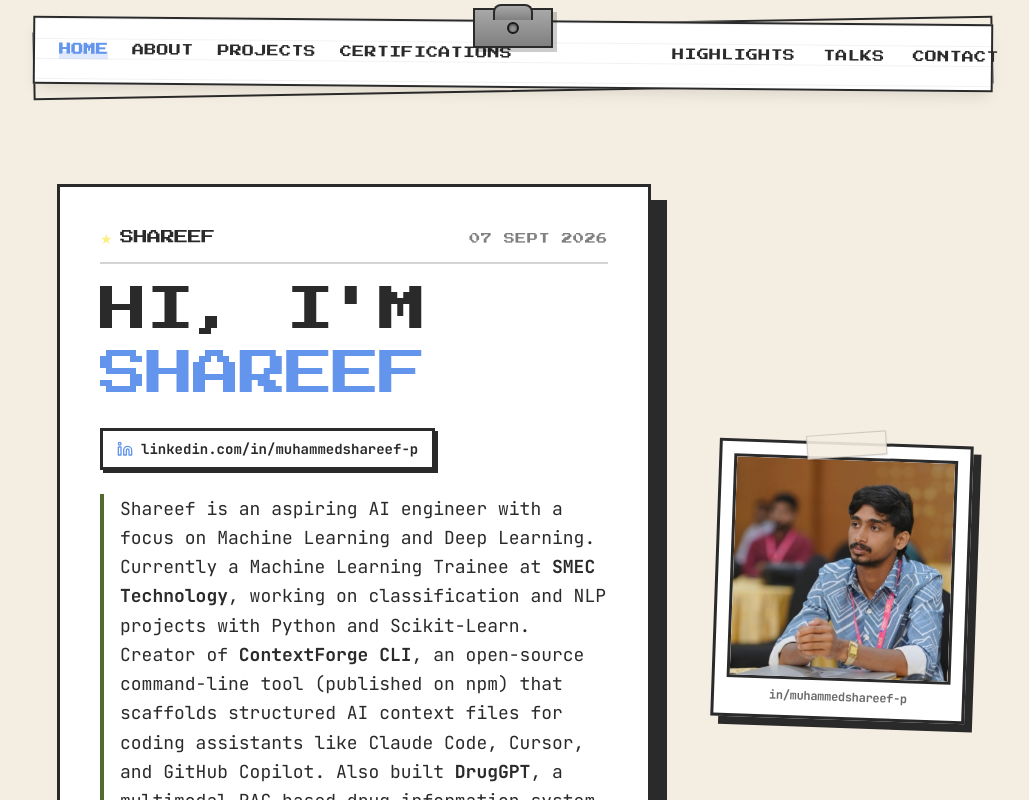
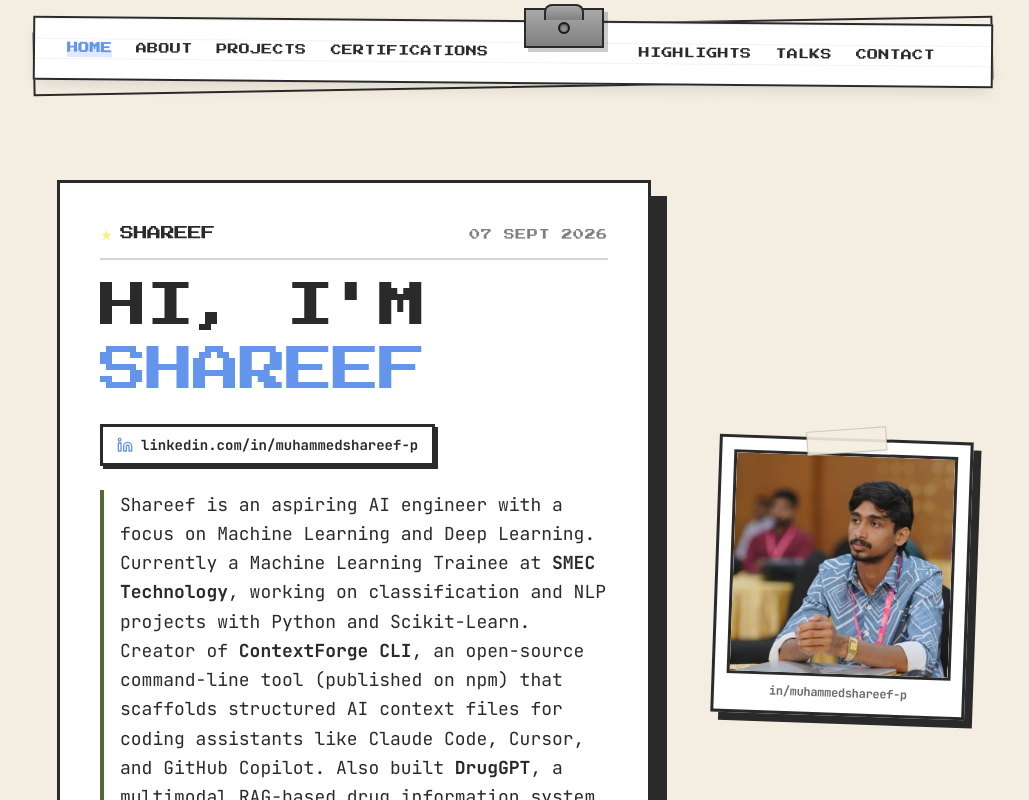
Before and after one commit to ShareefMuhammed/portfolio, a Next.js app: page / in a window 1280 px wide. Shown: the top 800 px of the page, without its empty margins (127-1156 px from the left). Built offline with nearby package versions, Linux system fonts and the light colour scheme.

Commit message:
fix: desktop nav spacing and CONTACT overflow after adding Certifications link

```diff
--- a/components/layout/Navbar.tsx
+++ b/components/layout/Navbar.tsx
@@ -87,8 +87,8 @@
   return (
     <nav className="pointer-events-none sticky top-0 left-0 z-50 w-full pt-1">
       <div className="pointer-events-auto relative mx-auto max-w-5xl">
-        {/* The "Clip" - Centered (Scaled slightly on mobile so it doesn't dominate) */}
-        <div className="navbar-clip group pointer-events-auto absolute -top-3 left-1/2 z-20 flex -translate-x-1/2 scale-90 sm:scale-100 cursor-pointer flex-col items-center transition-transform">
+        {/* The "Clip" - Visually balanced between left (4 links) and right (3 links) on desktop, centered on mobile */}
+        <div className="navbar-clip group pointer-events-auto absolute -top-3 left-1/2 lg:left-[55%] z-20 flex -translate-x-1/2 scale-90 sm:scale-100 cursor-pointer flex-col items-center transition-transform">
           <div
             className="navbar-clip-body relative z-10 transition-all duration-400 ease-out group-hover:[transform:perspective(1000px)_rotateX(45deg)] group-hover:shadow-[0_30px_40px_-10px_rgba(0,0,0,0.4)]"
             style={{ transformOrigin: "top" }}
@@ -109,11 +109,11 @@
             {/* Paper Texture/Lines */}
             <div className="pointer-events-none absolute inset-0 bg-[linear-gradient(0deg,transparent_19px,#000_20px)] bg-[size:100%_20px] opacity-10" />
 
-            <div className="flex min-h-[52px] sm:min-h-[60px] items-center justify-between px-3 py-2.5 sm:px-4 sm:py-4 md:px-4 md:py-5 lg:px-6">
-              {/* Desktop Navigation Links (>= md) */}
-              <div className="hidden md:flex w-full items-center justify-between">
+            <div className="flex min-h-[52px] sm:min-h-[60px] items-center justify-between px-3 py-2.5 sm:px-4 sm:py-4 lg:px-0">
+              {/* Desktop Navigation Links (>= lg) */}
+              <div className="hidden lg:flex w-full items-center justify-between pl-6 pr-12 xl:pl-8 xl:pr-14">
                 {/* Left Side: 4 links (HOME, ABOUT, PROJECTS, CERTIFICATIONS) */}
-                <ul className="flex flex-1 items-center justify-end gap-1.5 md:gap-2 lg:gap-4 xl:gap-6 pr-2 md:pr-3 lg:pr-4">
+                <ul className="flex items-center gap-4 xl:gap-6">
                   {leftLinks.map((link) => {
                     const active = isLinkActive(link.href);
                     return (
@@ -121,7 +121,7 @@
                         <Link
                           href={link.href}
                           className={cn(
-                            "font-pixel group relative text-[9px] tracking-tight whitespace-nowrap transition-all md:text-[9px] lg:text-[11px] xl:text-xs lg:tracking-wide",
+                            "font-pixel group relative text-[9px] tracking-tight whitespace-nowrap transition-all lg:text-[10px] xl:text-[11px] xl:tracking-wide",
                             active
                               ? "text-blue font-bold"
                               : "text-ink hover:text-blue"
@@ -142,11 +142,11 @@
                   })}
                 </ul>
 
-                {/* Spacer for Clip: Wide enough so clip never touches adjacent links */}
-                <div className="w-20 shrink-0 md:w-24 lg:w-28 xl:w-32" />
+                {/* Spacer for Clip: maintains equal clearance around the clip */}
+                <div className="w-20 xl:w-24 shrink-0" />
 
                 {/* Right Side: 3 links (HIGHLIGHTS, TALKS, CONTACT) */}
-                <ul className="flex flex-1 items-center justify-start gap-2 md:gap-3 lg:gap-5 xl:gap-7 pl-2 md:pr-3 lg:pl-4">
+                <ul className="flex items-center gap-4 xl:gap-6">
                   {rightLinks.map((link) => {
                     const active = isLinkActive(link.href);
                     return (
@@ -154,7 +154,7 @@
                         <Link
                           href={link.href}
                           className={cn(
-                            "font-pixel group relative text-[9px] tracking-tight whitespace-nowrap transition-all md:text-[9px] lg:text-[11px] xl:text-xs lg:tracking-wide",
+                            "font-pixel group relative text-[9px] tracking-tight whitespace-nowrap transition-all lg:text-[10px] xl:text-[11px] xl:tracking-wide",
                             active
                               ? "text-blue font-bold"
                               : "text-ink hover:text-blue"
@@ -176,8 +176,8 @@
                 </ul>
               </div>
 
-              {/* Mobile Navigation Header (< md) */}
-              <div className="flex md:hidden w-full items-center justify-between">
+              {/* Mobile Navigation Header (< lg) */}
+              <div className="flex lg:hidden w-full items-center justify-between">
                 {/* Left: Current Page / Home Link */}
                 <Link
                   href="/"
@@ -211,11 +211,11 @@
           {/* Second sheet of paper behind for depth: -rotate-[1deg] translate-y-1 */}
           <div className="border-ink absolute inset-0 -z-10 translate-y-1 -rotate-[1deg] transform border-2 bg-cream" />
 
-          {/* Mobile Dropdown Panel (< md) */}
+          {/* Mobile Dropdown Panel (< lg) */}
           {isOpen && (
             <div
               ref={menuRef}
-              className="pointer-events-auto relative mt-3 md:hidden"
+              className="pointer-events-auto relative mt-3 lg:hidden"
             >
               <div className="border-sketch border-ink bg-surface shadow-sketch-xl relative p-5 transition-all">
                 {/* Torn-paper tape at top of dropdown */}
```
